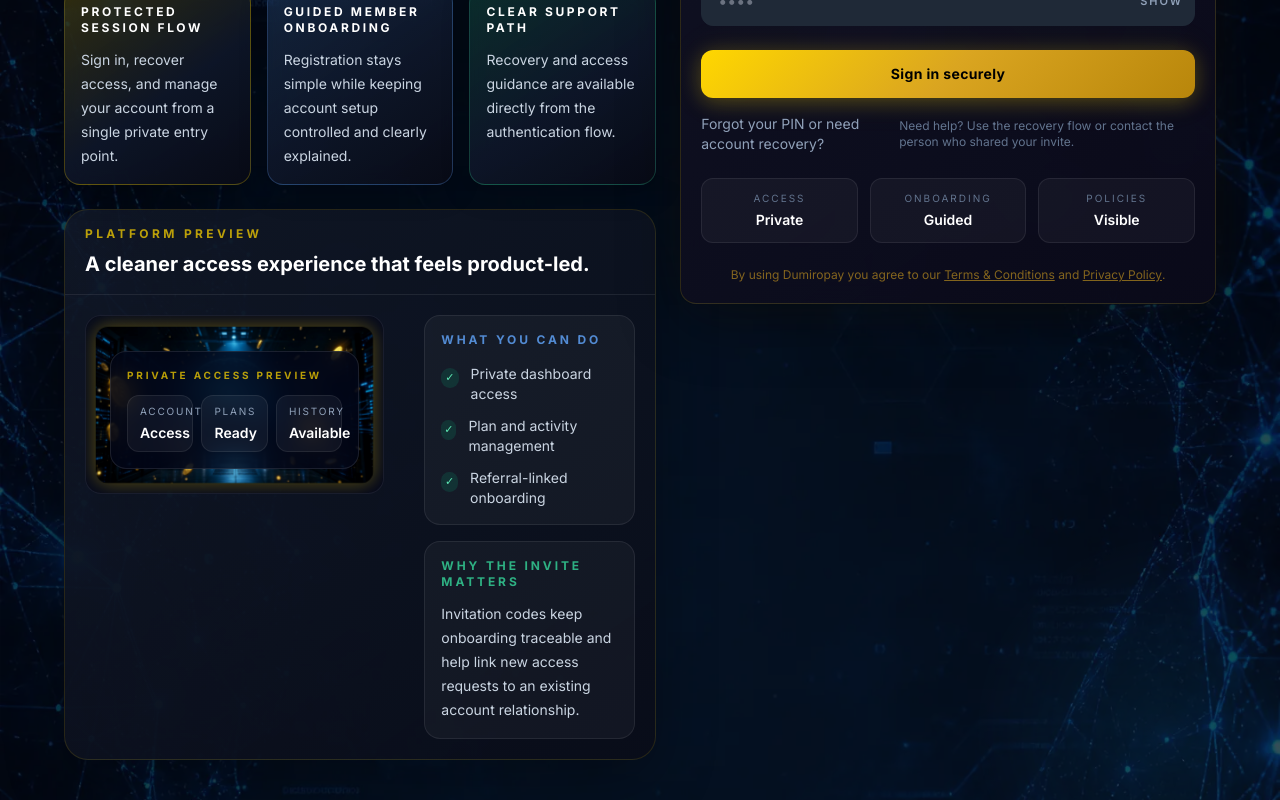
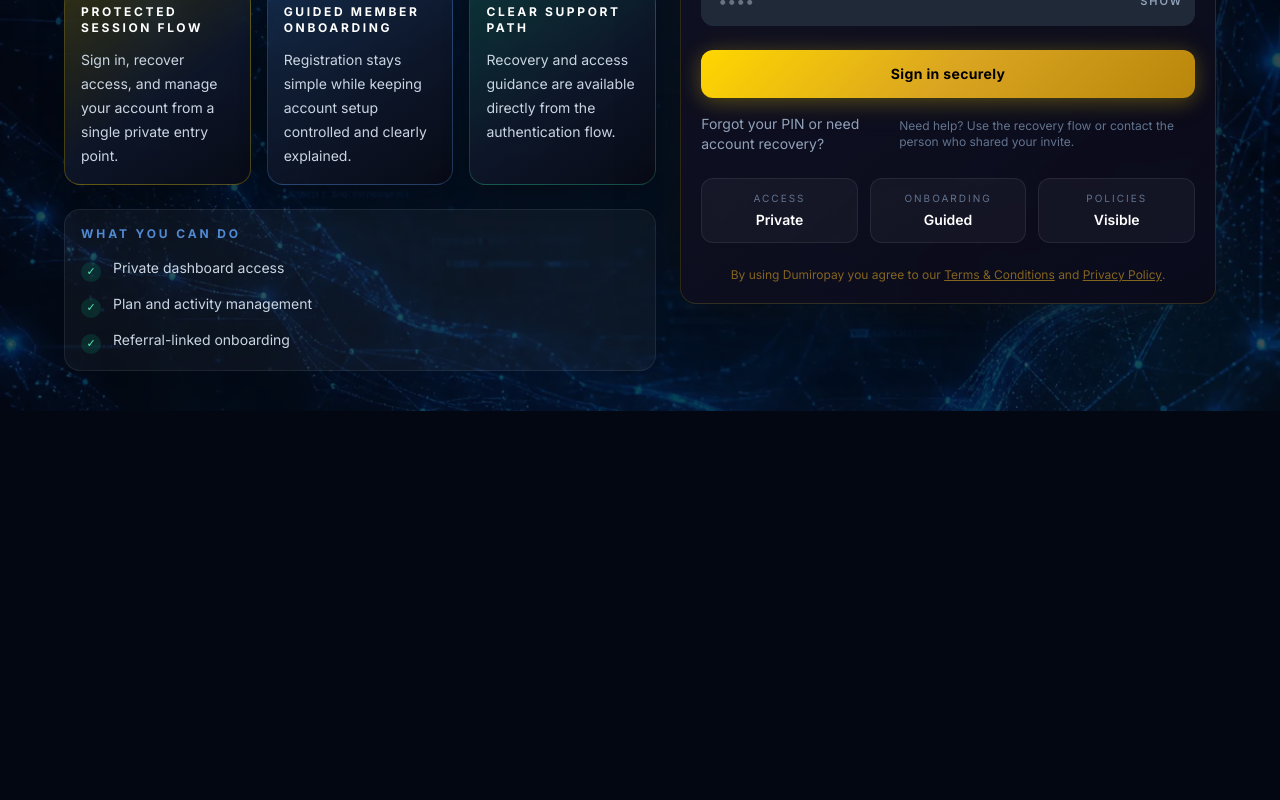
Before and after one commit to Hacker254Mwalo/Hacker254Mwalo, a React (Vite) app: page /login in a window 1280 px wide. Shown: the part 492-1292 px from the top of the page. After the commit the page ends 903 px from the top, so only its background shows below. Built offline with nearby package versions, Linux system fonts and the light colour scheme.

Commit message:
fix: remove Private Access Preview banner and Why the invite matters section from login page

```diff
--- a/src/pages/AuthPage.jsx
+++ b/src/pages/AuthPage.jsx
@@ -392,43 +392,8 @@
                 ))}
               </div>
 
-              <div
-                className="overflow-hidden rounded-3xl"
-                style={{
-                  background: 'linear-gradient(145deg, rgba(17,24,39,0.88) 0%, rgba(9,13,25,0.96) 100%)',
-                  border: '1px solid rgba(255,215,0,0.12)',
-                  boxShadow: '0 20px 60px rgba(0,0,0,0.3)',
-                }}
-              >
-                <div className="border-b px-5 py-4" style={{ borderColor: 'rgba(255,255,255,0.08)' }}>
-                  <p className="text-xs font-bold uppercase tracking-[0.28em]" style={{ color: 'rgba(255,215,0,0.72)' }}>Platform preview</p>
-                  <h2 className="mt-2 text-xl font-bold text-white">A cleaner access experience that feels product-led.</h2>
-                </div>
-
-                <div className="grid gap-0 lg:grid-cols-[1.15fr_0.85fr]">
-                  <div className="p-5">
-                    <div className="relative overflow-hidden rounded-2xl border border-white/8 bg-slate-950/60 p-3">
-                      <img
-                        src="/datacenter-ai.webp"
-                        alt="Platform preview"
-                        className="w-full rounded-xl object-cover"
-                        style={{ maxHeight: '260px', animation: 'coinHeartbeat 4s ease-in-out infinite' }}
-                      />
-                      <div className="absolute inset-x-6 bottom-6 rounded-2xl border border-white/10 bg-slate-950/78 p-4 backdrop-blur-md">
-                        <p className="text-[10px] font-bold uppercase tracking-[0.28em]" style={{ color: 'rgba(255,215,0,0.72)' }}>Private access preview</p>
-                        <div className="mt-3 grid grid-cols-3 gap-2">
-                          {PREVIEW_ITEMS.map((item) => (
-                            <div key={item.label} className="rounded-xl border border-white/8 bg-white/5 px-3 py-2 text-center">
-                              <p className="text-[10px] uppercase tracking-[0.18em] text-slate-400">{item.label}</p>
-                              <p className="mt-1 text-sm font-semibold text-white">{item.value}</p>
-                            </div>
-                          ))}
-                        </div>
-                      </div>
-                    </div>
-                  </div>
-
-                  <div className="space-y-4 p-5">
+              {/* Platform preview panel (private access preview + why the invite matters) removed per request */}
+              <div className="space-y-4">
                 <div className="rounded-2xl border border-white/8 bg-white/4 p-4">
                   <p className="text-xs font-bold uppercase tracking-[0.24em]" style={{ color: 'rgba(96,165,250,0.82)' }}>What you can do</p>
                   <ul className="mt-4 space-y-3">
@@ -439,15 +404,6 @@
                       </li>
                     ))}
                   </ul>
-                    </div>
-
-                    <div className="rounded-2xl border border-white/8 bg-white/4 p-4">
-                      <p className="text-xs font-bold uppercase tracking-[0.24em]" style={{ color: 'rgba(52,211,153,0.82)' }}>Why the invite matters</p>
-                      <p className="mt-3 text-sm leading-6 text-slate-300">
-                        Invitation codes keep onboarding traceable and help link new access requests to an existing account relationship.
-                      </p>
-                    </div>
-                  </div>
                 </div>
               </div>
             </div>
```
Lines whose indentation alone changed are shown as unchanged.
